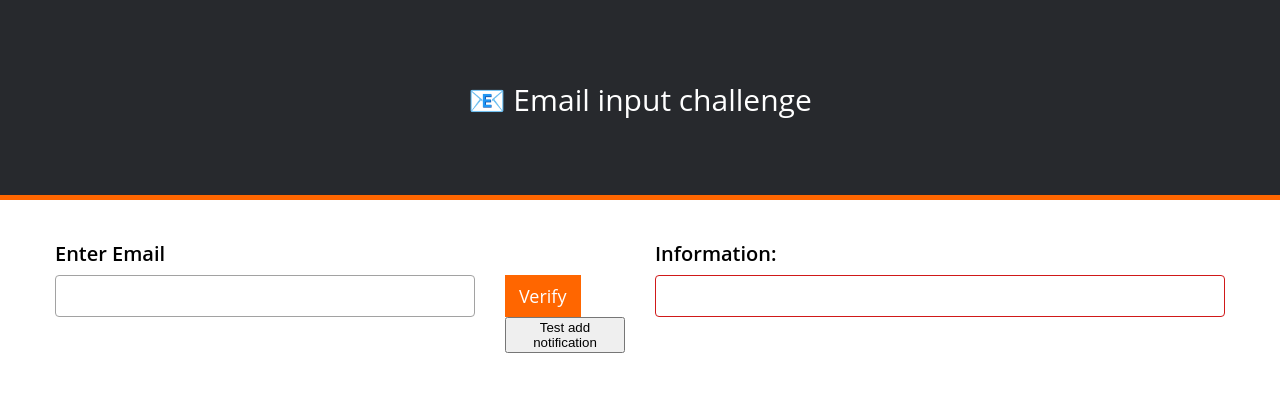
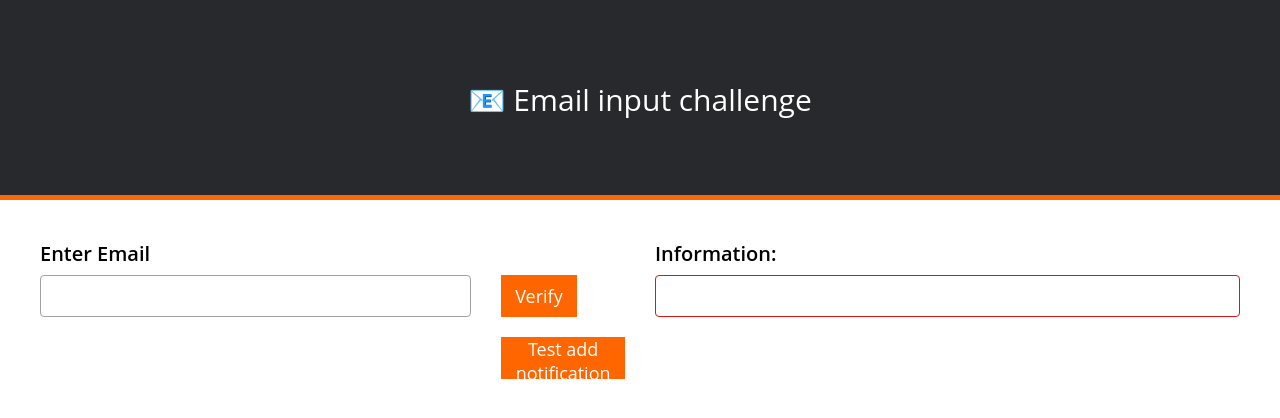
Before and after one commit to ryansemple/EmailInput, a React (Create React App) app: page / in a window 1280 px wide. Shown: the top 418 px of the page. Built offline with nearby package versions, Linux system fonts and the light colour scheme.

Commit message:
more improvements

```diff
--- a/src/components/MainContent.tsx
+++ b/src/components/MainContent.tsx
@@ -108,6 +108,7 @@ const MainContent = () =>
 
 	return (
 		<div className="container">
+			<div className="row">
 				<div className="col-sm-12">
 					<div className="row">
 						<div className="col-sm-18">
@@ -134,9 +135,11 @@ const MainContent = () =>
 								text={emailIsVerified ? "Verified!" : "Verify"}
 								style={{background: emailIsVerified ? green : brandOrange}}
 							/>
-						<button
+							<Button
 								onClick={testButtonClick}
-						>Test add notification</button>
+								text="Test add notification"
+								style={{ marginTop: "20px" }}
+							/>
 						</div>
 					</div>
 				</div>
@@ -149,6 +152,7 @@ const MainContent = () =>
 					notifications={notifications}
 				/>
 			</div>
+		</div>
 	)
 }
 
```
Lines whose indentation alone changed are shown as unchanged.
